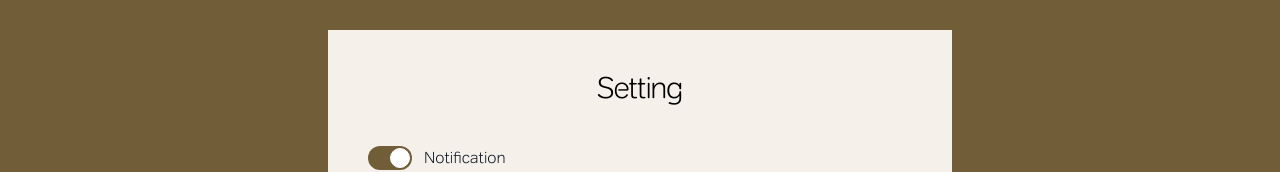
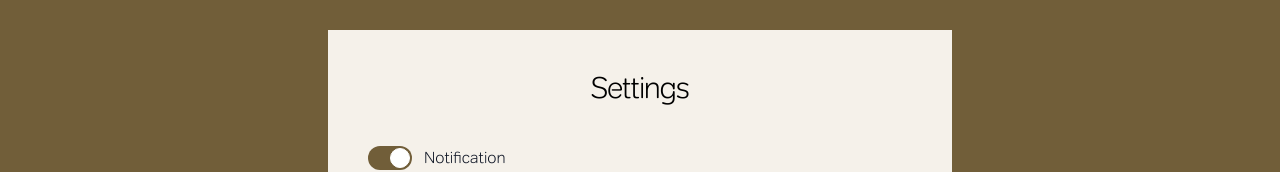
Before and after one commit to TommyLi07/Pacific-Place-Offices, a React (Vite) app: page /setting in a window 1280 px wide. Shown: the part 141-313 px from the top of the page. Built offline with nearby package versions, Linux system fonts and the light colour scheme.

Commit message:
feat: update text

```diff
--- a/src/pages/Setting/Setting.tsx
+++ b/src/pages/Setting/Setting.tsx
@@ -81,7 +81,7 @@ export const Setting = () => {
 			<div className='w-full flex-1 flex justify-center items-center p-4 bg-yellow_metal'>
 				<div className='bg-alabaster w-11/12 md:w-1/2 max-w-[40rem] p-6 md:p-10'>
 					<div className='text-center text-2xl md:text-3xl font-PP_Tondo_Signage'>
-						Setting
+						Settings
 					</div>
 
 					<div className='my-6 md:my-10'>
```
